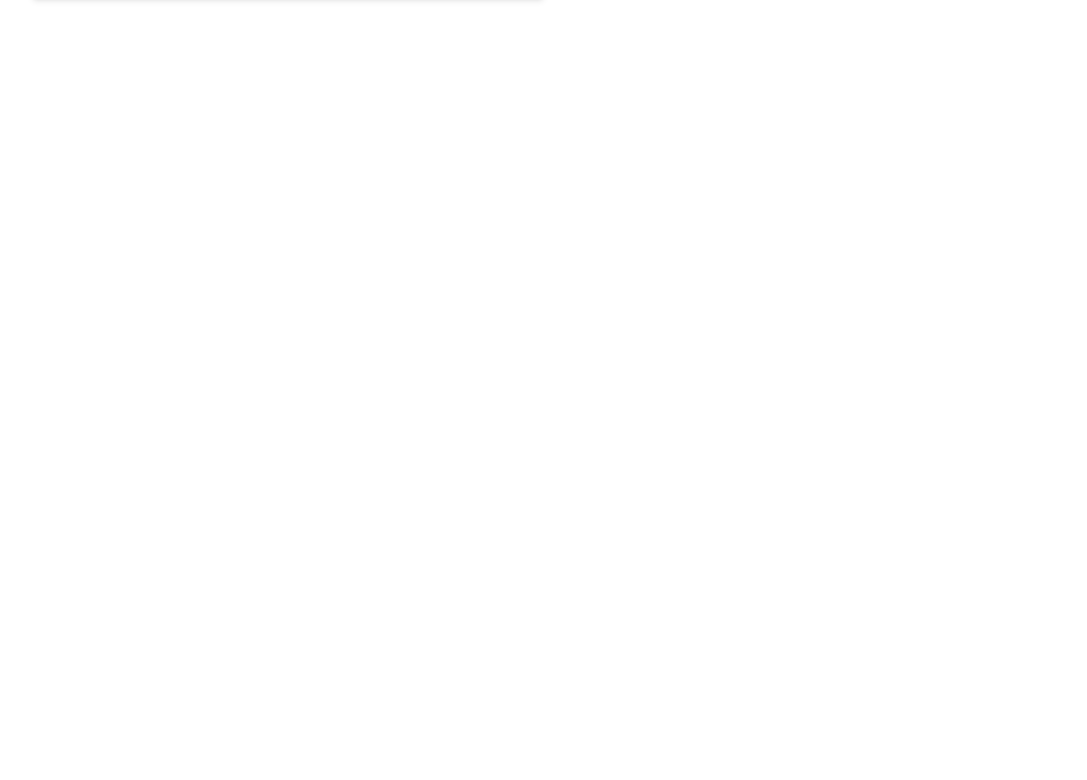
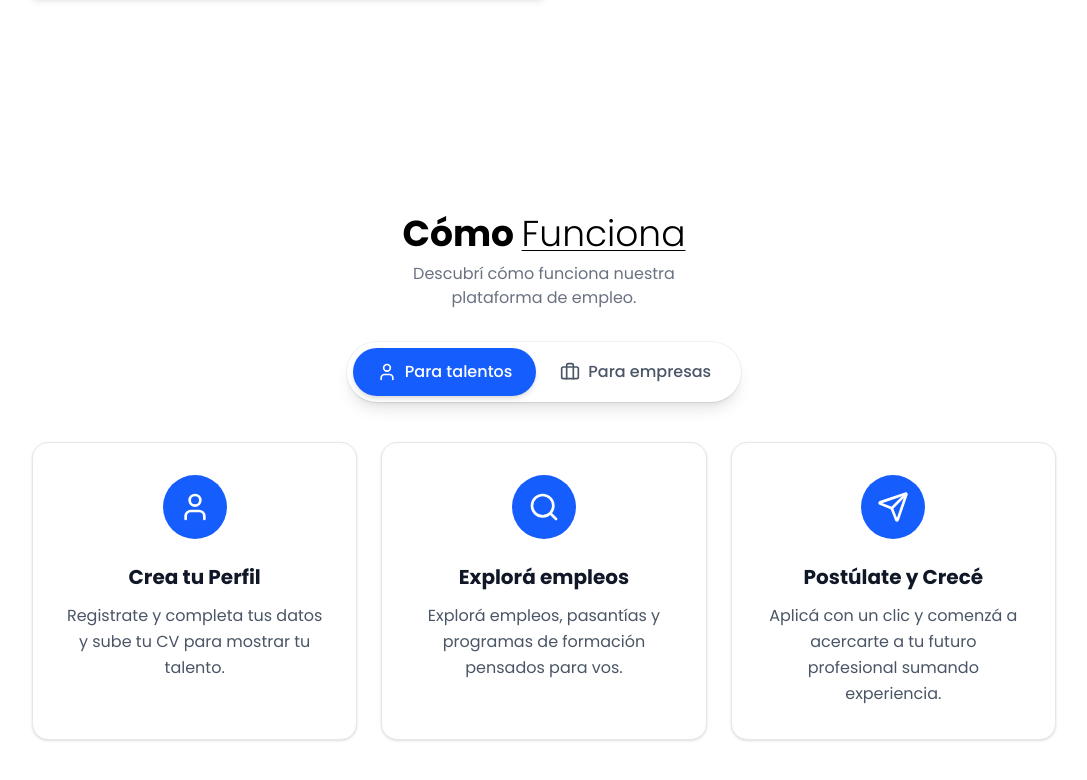
Before and after one commit to almendrasmaria/impulsa-tech, a React (Vite) app: page / in a window 1280 px wide. Shown: the part 1514-2294 px from the top of the page, without its empty margins (96-1183 px from the left). Before the commit the page ends 1568 px from the top, so only its background shows below. Built offline with nearby package versions, Linux system fonts and the light colour scheme.

Commit message:
Agregar componente HowItWorks y actualizar App para incluirlo

```diff
--- a/src/App.tsx
+++ b/src/App.tsx
@@ -1,10 +1,11 @@
-import { Header, About } from "./components";
+import { Header, About, HowItWorks } from "./components";
 
 function App() {
   return (
     <div className='w-full overflow-hidden'>
       <Header/>
       <About/>
+      <HowItWorks/>
     </div>
   );
 }
--- /dev/null
+++ b/src/components/HowItWorks.tsx
@@ -0,0 +1,112 @@
+import { useState } from "react";
+import { LuUser, LuBriefcase, LuSearch, LuSend } from "react-icons/lu";
+
+type UserType = "talents" | "companies";
+
+interface Step {
+  icon: React.ReactNode;
+  title: string;
+  description: string;
+}
+
+const stepsData: Record<UserType, Step[]> = {
+  talents: [
+    {
+      icon: <LuUser className="w-8 h-8" />,
+      title: "Crea tu Perfil",
+      description:
+        "Registrate y completa tus datos y sube tu CV para mostrar tu talento.",
+    },
+    {
+      icon: <LuSearch className="w-8 h-8" />,
+      title: "Explorá empleos",
+      description:
+        "Explorá empleos, pasantías y programas de formación pensados para vos.",
+    },
+    {
+      icon: <LuSend className="w-8 h-8" />,
+      title: "Postúlate y Crecé",
+      description:
+        "Aplicá con un clic y comenzá a acercarte a tu futuro profesional sumando experiencia.",
+    },
+  ],
+  companies: [
+    {
+      icon: <LuBriefcase className="w-8 h-8" />,
+      title: "Crea tu Cuenta",
+      description:
+        "Registrá tu empresa y completá el perfil con información sobre tu organización.",
+    },
+    {
+      icon: <LuSearch className="w-8 h-8" />,
+      title: "Publicá ofertas",
+      description:
+        "Creá y publicá ofertas de empleo, pasantías o programas para atraer talento joven.",
+    },
+    {
+      icon: <LuUser className="w-8 h-8" />,
+      title: "Conectá con talento",
+      description:
+        "Revisá postulaciones, contactá candidatos y encontrá el talento ideal para tu empresa.",
+    },
+  ],
+};
+
+const HowItWorks = () => {
+  const [activeTab, setActiveTab] = useState<UserType>("talents");
+
+  const buttonClass =
+    "flex items-center gap-2 px-6 py-3 rounded-full font-medium transition-all focus:outline-none focus-visible:ring";
+  const activeButtonClass =
+    "bg-blue-600 text-white shadow-md";
+  const inactiveButtonClass =
+    "text-gray-600 hover:text-gray-900";
+
+  return (
+    <div className="container mx-auto py-4 pt-20 px-6 md:px-20 lg:px-32 my-20 w-full overflow-hidden">
+      <h1 className="text-2xl sm:text-4xl font-bold mb-2 text-center">
+        Cómo <span className="underline underline-offset-4 decoration-1 font-light">Funciona</span>
+      </h1>
+      <p className="text-center text-gray-500 mb-8 max-w-80 mx-auto">
+        Descubrí cómo funciona nuestra plataforma de empleo.
+      </p>
+
+      <div className="flex justify-center mb-10">
+        <div className="inline-flex bg-white rounded-full p-1.5 shadow-lg ring-1 ring-black/5">
+          <button
+            onClick={() => setActiveTab("talents")}
+            className={`${buttonClass} ${activeTab === "talents" ? activeButtonClass : inactiveButtonClass}`}
+          >
+            <LuUser className="w-5 h-5" />
+            Para talentos
+          </button>
+
+          <button
+            onClick={() => setActiveTab("companies")}
+            className={`${buttonClass} ${activeTab === "companies" ? activeButtonClass : inactiveButtonClass}`}
+          >
+            <LuBriefcase className="w-5 h-5" />
+            Para empresas
+          </button>
+        </div>
+      </div>
+
+      <div className="grid grid-cols-1 md:grid-cols-3 gap-6 2xl:mx-16">
+        {stepsData[activeTab].map((step, index) => (
+          <article
+            key={index}
+            className="flex flex-col bg-white rounded-2xl p-8 shadow-sm border border-gray-200 hover:shadow-md hover:border-gray-300 transition-all"
+          >
+            <div className="w-16 h-16 bg-blue-600 rounded-full flex items-center justify-center text-white mb-6 mx-auto flex-shrink-0">
+              {step.icon}
+            </div>
+            <h3 className="text-xl font-bold text-gray-900 mb-3 text-center">{step.title}</h3>
+            <p className="text-gray-600 text-center leading-relaxed text-base">{step.description}</p>
+          </article>
+        ))}
+      </div>
+    </div>
+  );
+}
+
+export default HowItWorks;
--- a/src/components/index.ts
+++ b/src/components/index.ts
@@ -3,3 +3,4 @@ export { default as Button } from './Button'
 export { default as Navbar } from './Navbar';
 export { default as Header } from './Header';
 export { default as About } from './About';
+export { default as HowItWorks } from './HowItWorks';
```
